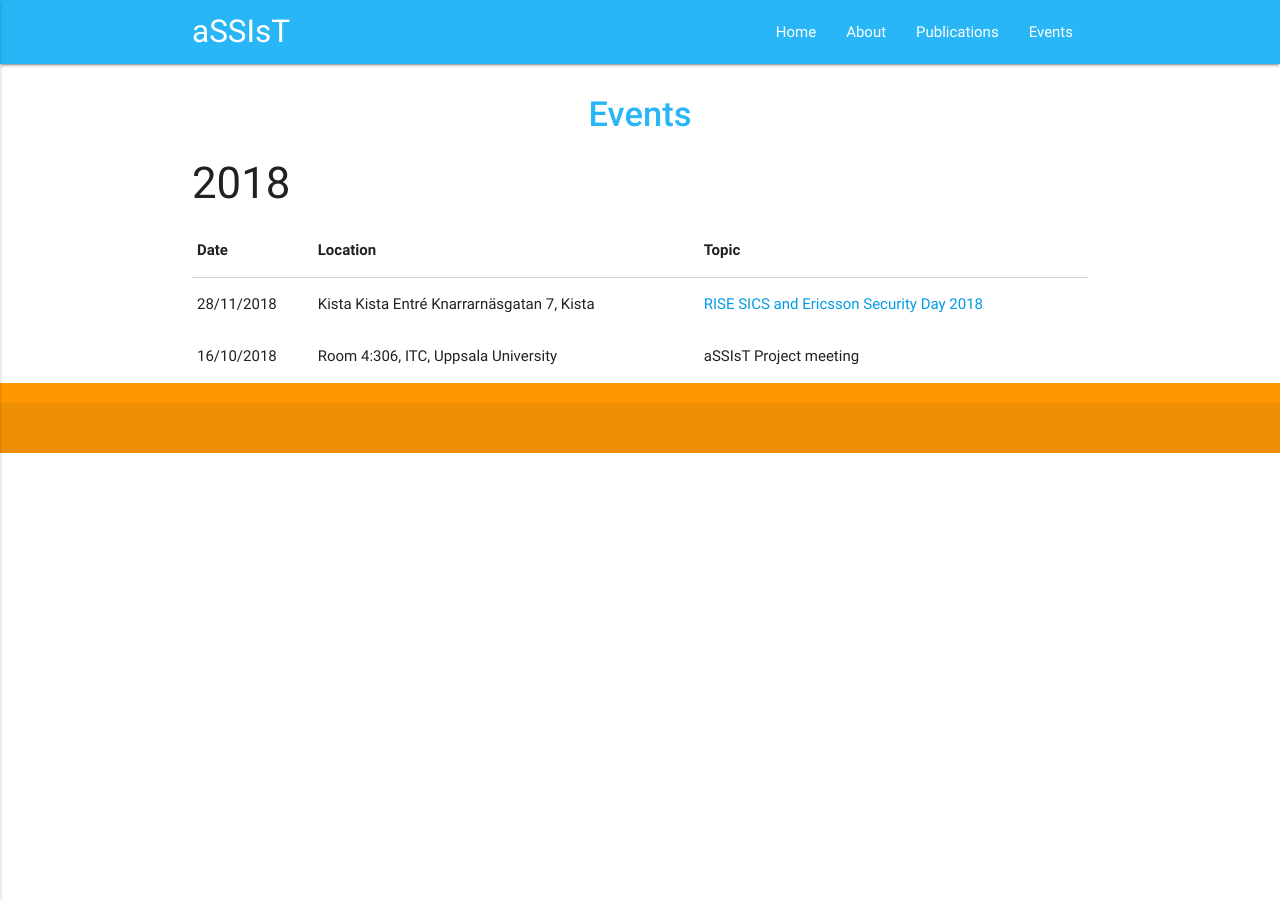
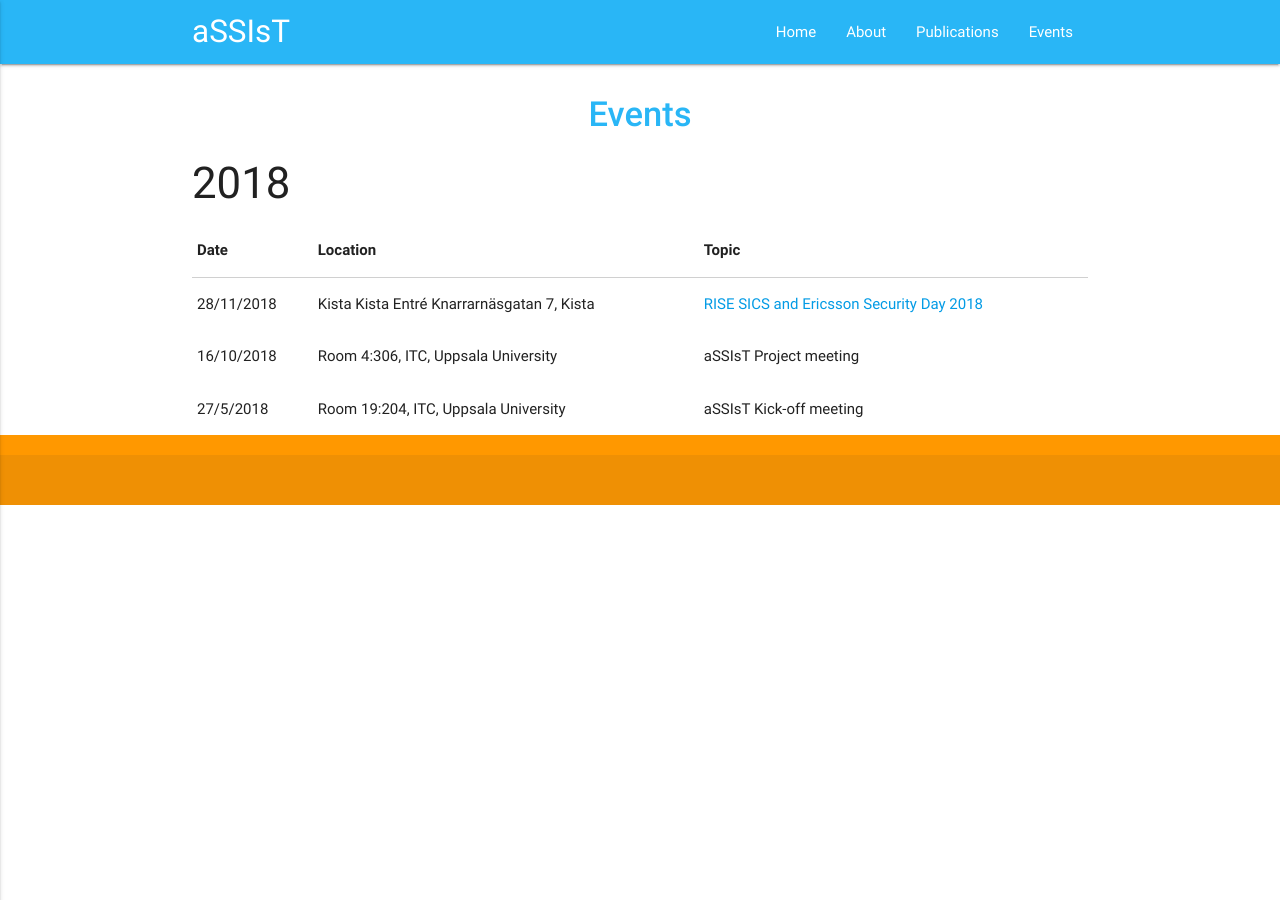
Before and after one commit to assist-project/assist-project.github.io, a Jekyll site: the page built from 03-events.md, in a window 1280 px wide. Built offline with Jekyll 4.4.1, drawn with Linux system fonts in a browser that asks for light colours.

Commit message:
Add Kick-off meeting

```diff
--- a/03-events.md
+++ b/03-events.md
@@ -10,5 +10,6 @@ permalink: /events/
 |-----------|--------------------------------------------|--------------------------------------------------------------|
 |28/11/2018 | Kista Kista Entré Knarrarnäsgatan 7, Kista | [RISE SICS and Ericsson Security Day 2018][RISESECDAY2018]   |
 |16/10/2018 | Room 4:306, ITC, Uppsala University        |  aSSIsT Project meeting |
+|27/5/2018 | Room 19:204, ITC, Uppsala University        |  aSSIsT Kick-off meeting |
 
 [RISESECDAY2018]: https://www.swedishict.se/events/rise-sics-and-ericsson-security-day-2018
```
